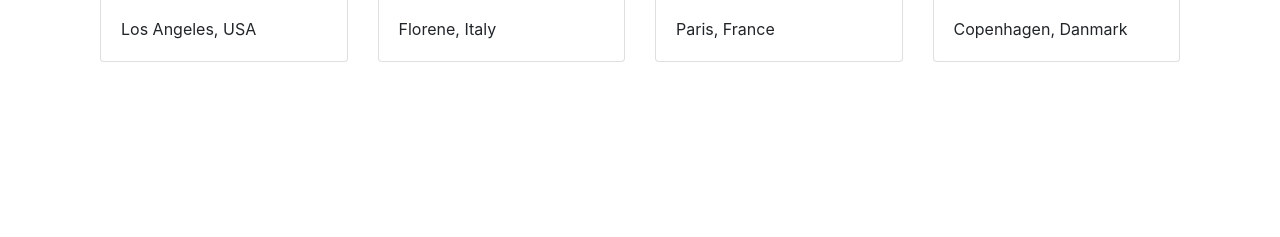
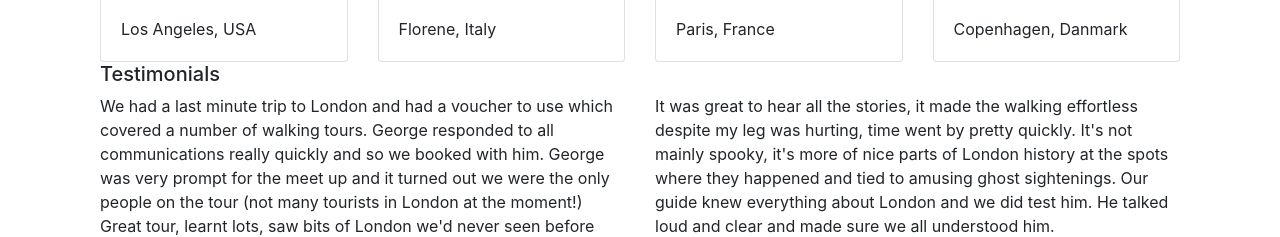
Before and after one commit to haglea/Strive-Homework-M2-D3, a plain HTML site: page M2-D3.html in a window 1280 px wide. Shown: the part 1661-1898 px from the top of the page. Before the commit the page ends 1723 px from the top, so only its background shows below. Drawn offline with nearby package versions, Linux system fonts and the light colour scheme.

Commit message:
EX10
testimonials

```diff
--- a/M2-D3.html
+++ b/M2-D3.html
@@ -202,6 +202,25 @@
 </div>
 </div>
 
+<div class="container">
+  <h5>Testimonials</h5>
+  <div class="row">
+
+    <div class="col-6 ">
+      We had a last minute trip to London and had a voucher to use which covered a number of walking tours. George responded to all communications really quickly and so we booked with him.
+George was very prompt for the meet up and it turned out we were the only people on the tour (not many tourists in London at the moment!)
+Great tour, learnt lots, saw bits of London we'd never seen before and all disagreed at the end who the ripper was!
+<br><i>Wendy Davis </i><br>
+    </div>
+    <div class="col-6 ">
+      It was great to hear all the stories, it made the walking effortless despite my leg was hurting, time went by pretty quickly. It's not mainly spooky, it's more of nice parts of London history at the spots where they happened and tied to amusing ghost sightenings.
+      Our guide knew everything about London and we did test him. He talked loud and clear and made sure we all understood him.
+<br><i>Ryan B</i><br>
+    </div>
+
+  </div>
+</div>
+
     <script
     src="https://code.jquery.com/jquery-3.5.1.slim.min.js"
     integrity="sha384-DfXdz2htPH0lsSSs5nCTpuj/zy4C+OGpamoFVy38MVBnE+IbbVYUew+OrCXaRkfj"
```
